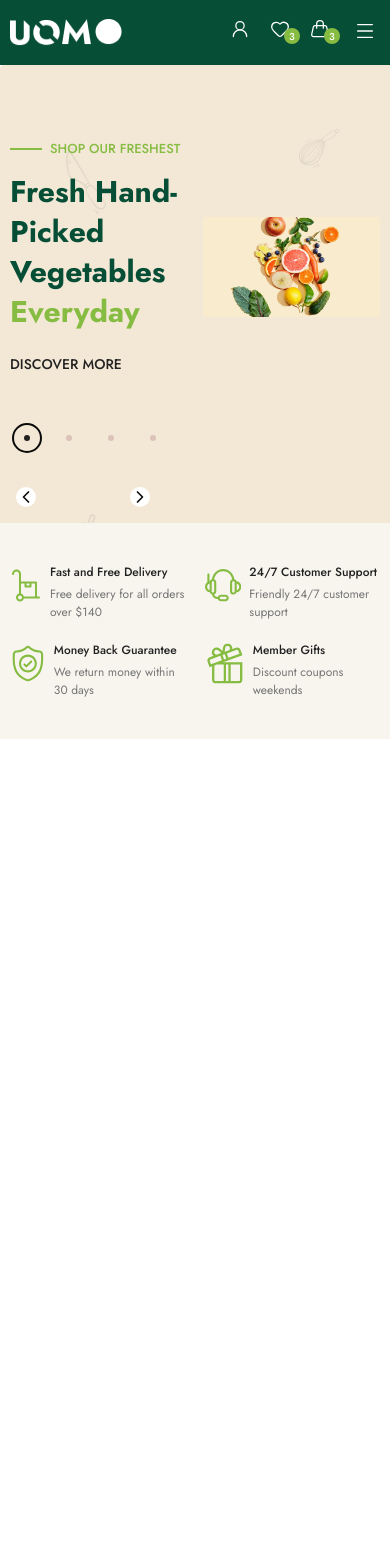
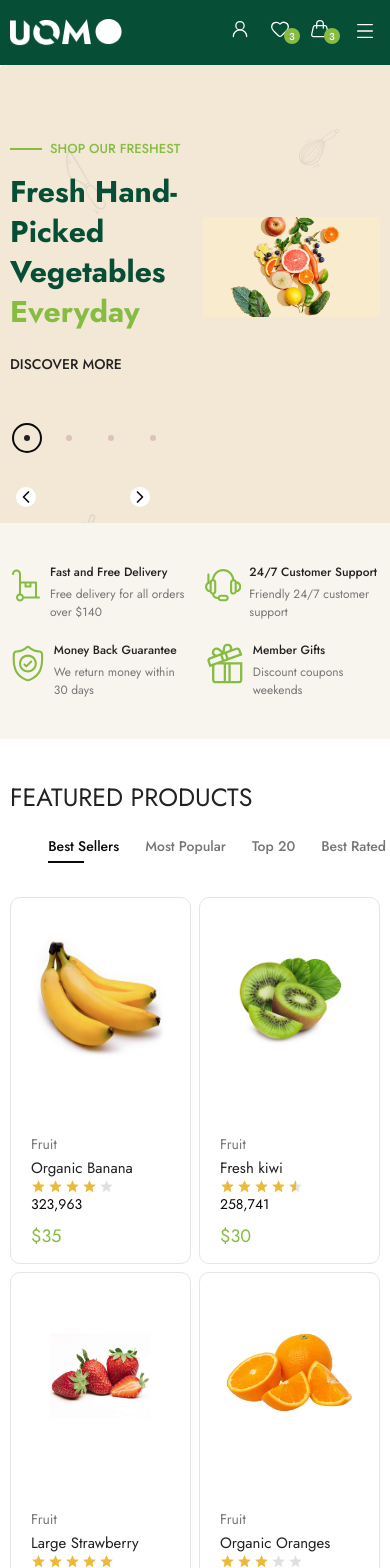
Before and after one commit to ayeshatahsin11/Uomo-E-commerce, a Next.js app: page / in a window 390 px wide. Shown: the top 1568 px of the page. Before the commit the page ends 844 px from the top, so only its background shows below. Built offline with nearby package versions, Linux system fonts and the light colour scheme.

Commit message:
product responsive done

```diff
--- a/src/app/(root)/page.jsx
+++ b/src/app/(root)/page.jsx
@@ -16,8 +16,8 @@ const page = () => {
       <Header />
       <Banner/>
       <Priviliges/>
-     {/* <Products/>
-     <Category/>
+     <Products/>
+     {/* <Category/>
      <TopSelling/>
      <Dsicount/>
      <Blog/>
--- a/src/components/common/Nav&Tabs.jsx
+++ b/src/components/common/Nav&Tabs.jsx
@@ -1,7 +1,4 @@
-
-
 // // api banao shob apge, text er jnno truncate use koro and image er jnno obeject-contain and next js e domain name cofig
-
 
 "use client";
 import { useState, useEffect } from "react";
@@ -24,16 +21,39 @@ const Nav_Tabs = () => {
     <>
       <Tabs defaultValue="Best Sellers">
         <div className="absolute top-2.75 right-0">
-          <TabsList variant="line">
-            <TabsTrigger   className="text-primary-gray text-[16px] font-medium after:w-[50%] px-0  after:duration-300 cursor-pointer " value="Best Sellers">Best Sellers</TabsTrigger>
-            <TabsTrigger   className="text-primary-gray text-[16px] font-medium after:w-[50%] px-0  after:duration-300 ml-12 cursor-pointer" value="Most Popular">Most Popular</TabsTrigger>
-            <TabsTrigger   className="text-primary-gray text-[16px] font-medium after:w-[50%] px-0  after:duration-300 ml-12 cursor-pointer" value="Top 20">Top 20</TabsTrigger>
-            <TabsTrigger   className="text-primary-gray text-[16px] font-medium after:w-[50%] px-0  after:duration-300 ml-12 cursor-pointer" value="Best Rated">Best Rated</TabsTrigger>
+          <TabsList
+            className="mb-5 md:mb-0 mt-10 md:mt-0 flex-wrap justify-start!"
+            variant="line"
+          >
+            <TabsTrigger
+              className="text-primary-gray text-[14px] md:text-[16px] font-medium after:w-[50%] px-0 after:duration-300 cursor-pointer flex-none justify-start!"
+              value="Best Sellers"
+            >
+              Best Sellers
+            </TabsTrigger>
+            <TabsTrigger
+              className="text-primary-gray text-[14px] md:text-[16px] font-medium after:w-[50%] px-0 after:duration-300 ml-5  md:ml-12 cursor-pointer flex-none justify-start!"
+              value="Most Popular"
+            >
+              Most Popular
+            </TabsTrigger>
+            <TabsTrigger
+              className="text-primary-gray text-[14px] md:text-[16px] font-medium after:w-[50%] px-0 after:duration-300 ml-5  md:ml-12 cursor-pointer flex-none justify-start!"
+              value="Top 20"
+            >
+              Top 20
+            </TabsTrigger>
+            <TabsTrigger
+              className="text-primary-gray text-[14px] md:text-[16px] font-medium after:w-[50%] px-0 after:duration-300 ml-5  md:ml-12 cursor-pointer flex-none justify-start!"
+              value="Best Rated"
+            >
+              Best Rated
+            </TabsTrigger>
           </TabsList>
         </div>
 
         <TabsContent value="Best Sellers">
-          <div className="grid grid-cols-5">
+          <div className="grid grid-cols-2 md:grid-cols-5 gap-2 md:gap-y-7.5 mt-20 md:mt-8.75">
             {products.slice(0, 15).map((product) => (
               <ProductCards key={product.id} product={product} />
             ))}
@@ -41,7 +61,7 @@ const Nav_Tabs = () => {
         </TabsContent>
 
         <TabsContent value="Most Popular">
-          <div className="grid grid-cols-5">
+          <div className="grid grid-cols-2 md:grid-cols-5 gap-2 md:gap-y-7.5 mt-20 md:mt-8.75">
             {products.slice(0, 10).map((product) => (
               <ProductCards key={product.id} product={product} />
             ))}
@@ -49,7 +69,7 @@ const Nav_Tabs = () => {
         </TabsContent>
 
         <TabsContent value="Top 20">
-          <div className="grid grid-cols-5">
+          <div className="grid grid-cols-2 md:grid-cols-5 gap-2 md:gap-y-7.5 mt-20 md:mt-8.75">
             {products.slice(0, 8).map((product) => (
               <ProductCards key={product.id} product={product} />
             ))}
@@ -57,7 +77,7 @@ const Nav_Tabs = () => {
         </TabsContent>
 
         <TabsContent value="Best Rated">
-          <div className="grid grid-cols-5">
+          <div className="grid grid-cols-2 md:grid-cols-5 gap-2 md:gap-y-7.5 mt-20 md:mt-8.75">
             {products.slice(0, 3).map((product) => (
               <ProductCards key={product.id} product={product} />
             ))}
--- a/src/components/common/ProductCards.jsx
+++ b/src/components/common/ProductCards.jsx
@@ -1,4 +1,3 @@
-
 "use client";
 import { Handbag, Eye, Heart } from "lucide-react";
 import Image from "next/image";
@@ -6,8 +5,12 @@ import StarRating from "./StarRating";
 
 const ProductCards = ({ product }) => {
   return (
-    <div key={product.id} className="relative w-63.75 border group border-#E4E4E4 rounded-lg overflow-hidden duration-200 hover:shadow-xl hover:shadow-black/25 mt-8.75">
-     <div className="relative w-63.75 h-50 overflow-hidden">
+   <div className="">
+     <div
+      key={product.id}
+      className="relative md:w-63.75  border group border-#E4E4E4 rounded-lg overflow-hidden duration-200 hover:shadow-xl hover:shadow-black/25 "
+    >
+      <div className="relative md:w-63.75 h-50 overflow-hidden">
         <Image
           src={product.image}
           alt={product.title}
@@ -38,7 +41,7 @@ const ProductCards = ({ product }) => {
         <h2 className="font-normal text-[15px] text-primary-black mt-0.5 truncate">
           {product.title}
         </h2>
-        <div className="flex gap-4 items-center">
+        <div className="md:flex gap-4 items-center">
           <StarRating rating={product.rating} size={15} />
           <h6 className="truncate">{product.reviews.toLocaleString()}</h6>
         </div>
@@ -47,6 +50,7 @@ const ProductCards = ({ product }) => {
         </h3>
       </div>
     </div>
+   </div>
   );
 };
 
--- a/src/components/common/Titles.jsx
+++ b/src/components/common/Titles.jsx
@@ -2,7 +2,7 @@ import React from 'react'
 
 const Titles = ({name}) => {
   return (
-    <div className='text-[35px] text-primary-black font-normal uppercase '>{name}</div>
+    <div className='text-[25px] md:text-[35px] text-primary-black font-normal uppercase '>{name}</div>
   )
 }
 
--- a/src/components/layout/Contents/Products.jsx
+++ b/src/components/layout/Contents/Products.jsx
@@ -6,7 +6,7 @@ import Nav_Tabs from '@/components/common/Nav&Tabs'
 const Products = () => {
   return (
    <>
-    <section className='mt-24.25 mb-25'>
+    <section className='mt-10 md:mt-24.25 mb-25'>
         <Container className="relative">
 
              <Titles name="featured products"/>
```
Lines whose indentation alone changed are shown as unchanged.
